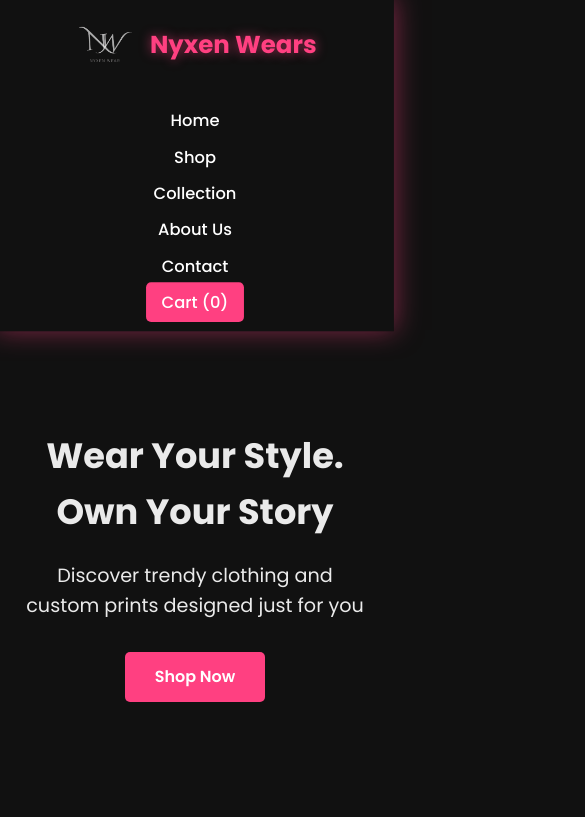
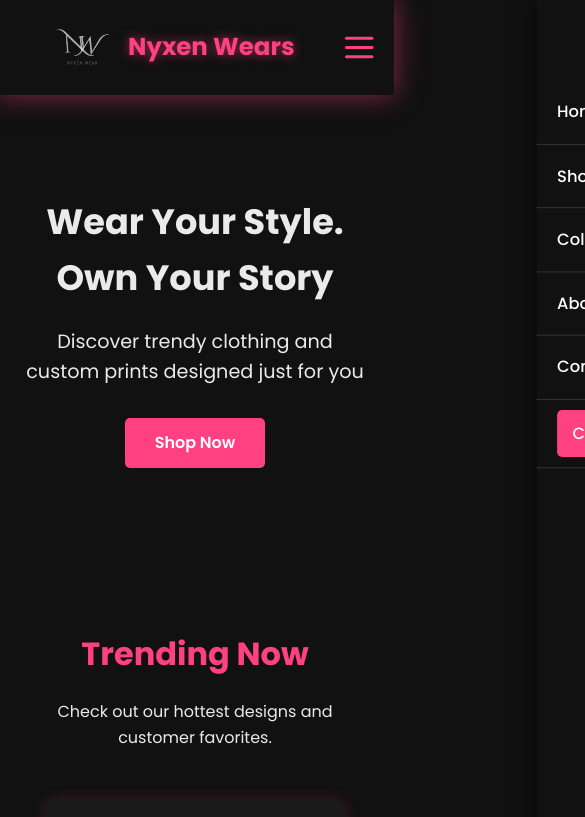
Before and after one commit to ar5826214-source/train-html, a plain HTML site: page index.html in a window 390 px wide. Shown: the top 817 px of the page, 585 px wide, since content can reach past the window. Drawn offline with Linux system fonts and the light colour scheme.

Commit message:
Update style.css

```diff
--- a/style.css
+++ b/style.css
@@ -953,4 +953,96 @@ footer .social a:hover,
     section {
         will-change: transform, box-shadow;
     }
+
 }
+/* ===== HAMBURGER MENU ===== */
+.hamburger {
+    display: none;
+    flex-direction: column;
+    cursor: pointer;
+    gap: 6px;
+    z-index: 101;
+}
+
+.hamburger span {
+    width: 28px;
+    height: 3px;
+    background-color: #ff4081;
+    border-radius: 3px;
+    transition: all 0.3s ease;
+}
+
+.hamburger.active span:nth-child(1) {
+    transform: rotate(45deg) translate(10px, 10px);
+}
+
+.hamburger.active span:nth-child(2) {
+    opacity: 0;
+}
+
+.hamburger.active span:nth-child(3) {
+    transform: rotate(-45deg) translate(7px, -7px);
+}
+
+/* Mobile Header Adjustments */
+@media (max-width: 768px) {
+    header {
+        flex-direction: row;
+        justify-content: space-between;
+        align-items: center;
+        padding: 15px 20px;
+    }
+
+    .logo-container {
+        flex: 1;
+    }
+
+    .hamburger {
+        display: flex;
+    }
+
+    header nav {
+        position: fixed;
+        top: 0;
+        right: -100%;
+        width: 250px;
+        height: 100vh;
+        background-color: #111;
+        padding-top: 80px;
+        transition: right 0.3s ease;
+        z-index: 100;
+        box-shadow: -5px 0 15px rgba(0, 0, 0, 0.5);
+    }
+
+    header nav.active {
+        right: 0;
+    }
+
+    header nav ul {
+        flex-direction: column;
+        gap: 0;
+    }
+
+    header nav ul li {
+        border-bottom: 1px solid #333;
+        width: 100%;
+    }
+
+    header nav ul li a {
+        display: block;
+        padding: 18px 20px;
+        width: 100%;
+    }
+
+    header nav ul li a:hover {
+        background-color: #1a1a1a;
+        color: #ff4081;
+    }
+
+    header .cart-link {
+        background-color: #ff4081;
+        margin: 10px 20px;
+        padding: 10px 15px;
+        border-radius: 5px;
+    }
+}
```
